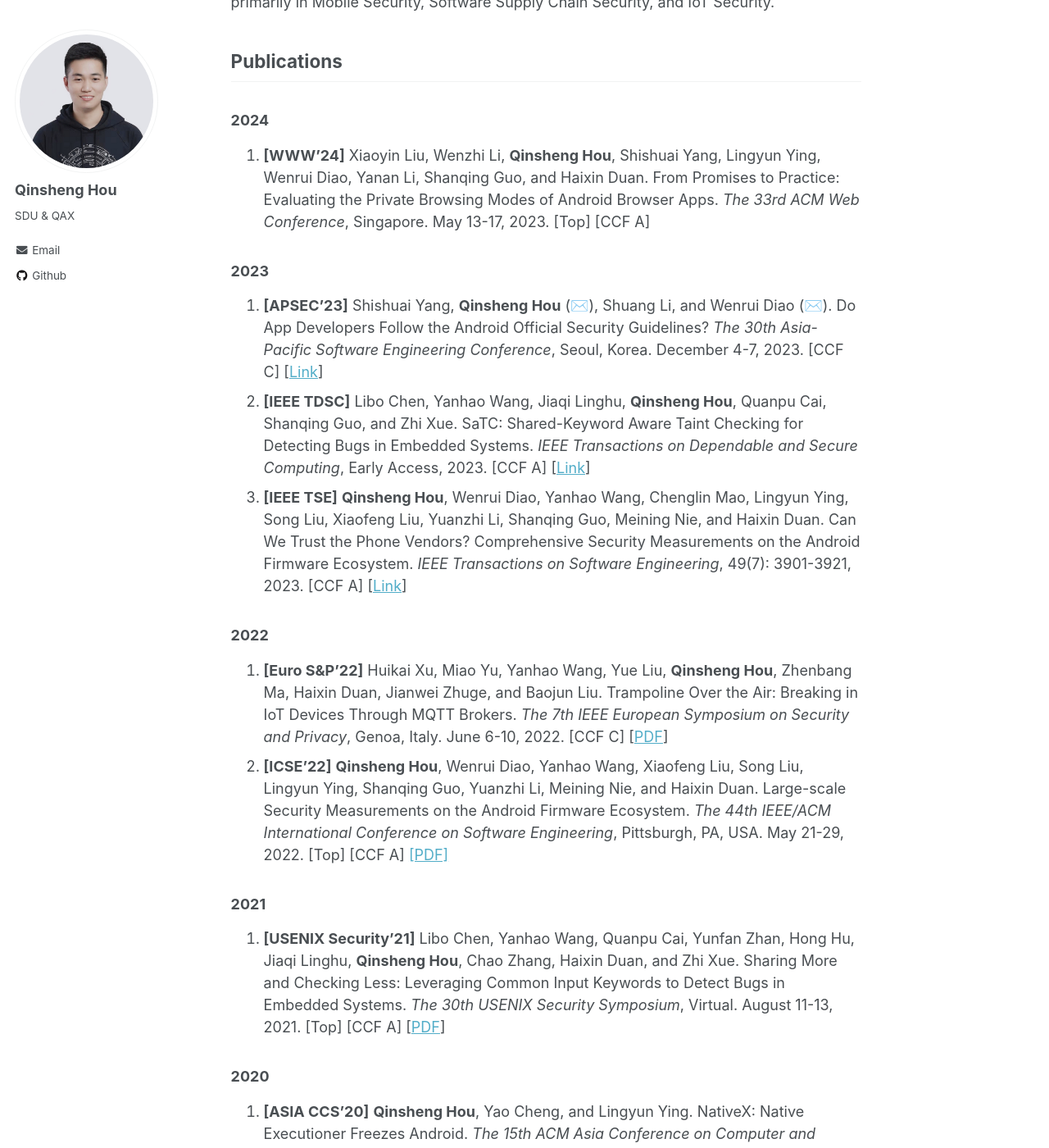
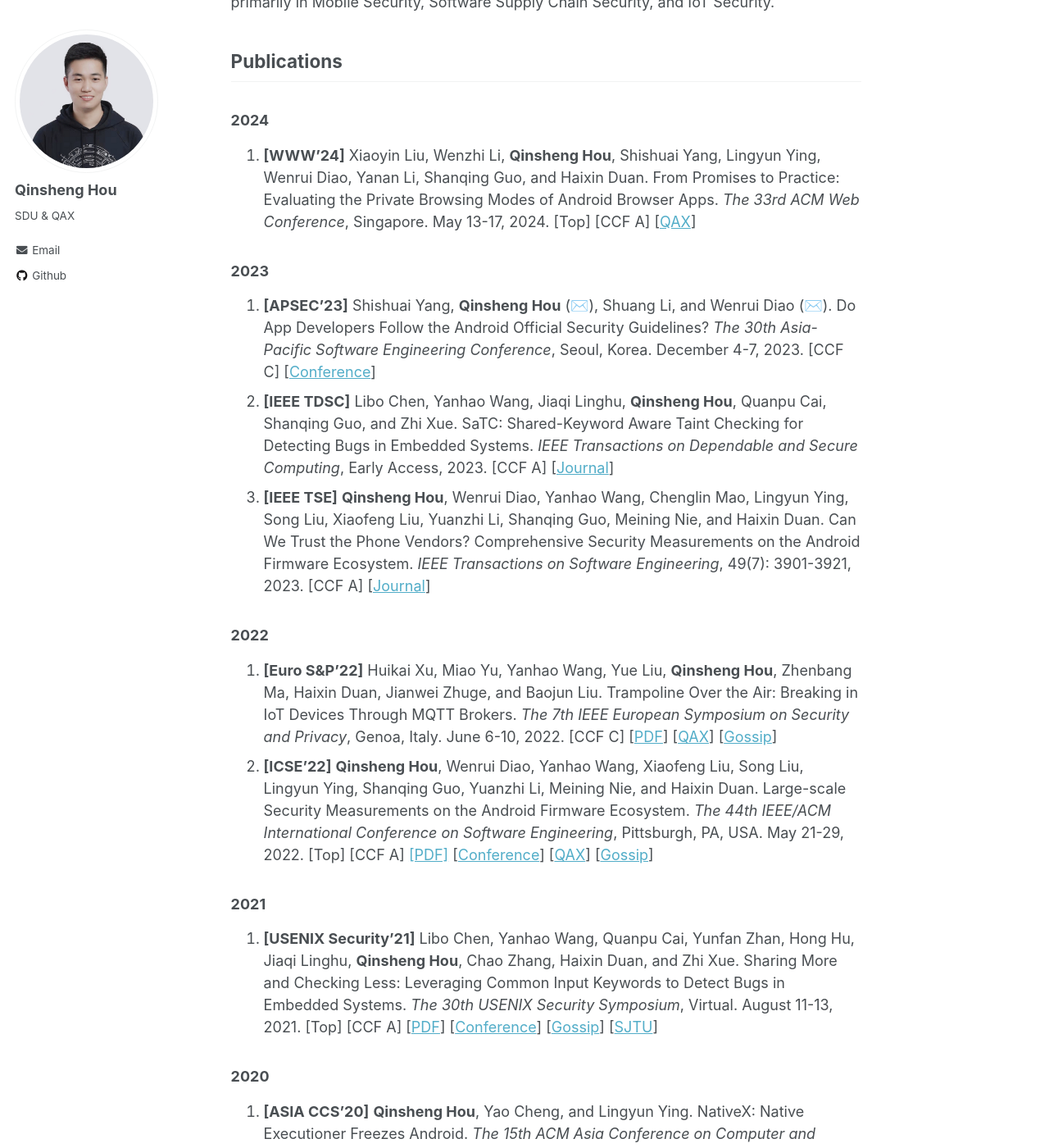
Before and after one commit to chicharitomu14/chicharitomu14.github.io, a Jekyll site: the page built from _pages/about.md, in a window 1280 px wide and 1400 px high, scrolled down 348 px. Shown: the whole window at 82% size. Built offline with Jekyll 4.4.1, drawn with Linux system fonts in a browser that asks for light colours; some of the changed text lies outside the part shown.

Commit message:
update publications

```diff
--- a/_pages/about.md
+++ b/_pages/about.md
@@ -17,26 +17,26 @@ Publications
 
 ### 2024
 
-1. **[WWW’24]** Xiaoyin Liu, Wenzhi Li, **Qinsheng Hou**, Shishuai Yang, Lingyun Ying, Wenrui Diao, Yanan Li, Shanqing Guo, and Haixin Duan. From Promises to Practice: Evaluating the Private Browsing Modes of Android Browser Apps. *The 33rd ACM Web Conference*, Singapore. May 13-17, 2023. [Top] [CCF A]
+1. **[WWW’24]** Xiaoyin Liu, Wenzhi Li, **Qinsheng Hou**, Shishuai Yang, Lingyun Ying, Wenrui Diao, Yanan Li, Shanqing Guo, and Haixin Duan. From Promises to Practice: Evaluating the Private Browsing Modes of Android Browser Apps. *The 33rd ACM Web Conference*, Singapore. May 13-17, 2024. [Top] [CCF A] [[QAX](https://research.qianxin.com/archives/1740)]
 
 ### 2023
 
-1. **[APSEC’23]** Shishuai Yang, **Qinsheng Hou** (✉️), Shuang Li, and Wenrui Diao (✉️). Do App Developers Follow the Android Official Security Guidelines? *The 30th Asia-Pacific Software Engineering Conference*, Seoul, Korea. December 4-7, 2023. [CCF C] [[Link](https://conf.researchr.org/details/apsec-2023/apsec-2023-technical-track/42/Do-App-Developers-Follow-the-Android-Official-Data-Security-Guidelines-An-Empirical-)]
-1. **[IEEE TDSC]** Libo Chen, Yanhao Wang, Jiaqi Linghu, **Qinsheng Hou**, Quanpu Cai, Shanqing Guo, and Zhi Xue. SaTC: Shared-Keyword Aware Taint Checking for Detecting Bugs in Embedded Systems. *IEEE Transactions on Dependable and Secure Computing*, Early Access, 2023. [CCF A] [[Link](https://ieeexplore.ieee.org/abstract/document/10226330)]
-1. **[IEEE TSE]** **Qinsheng Hou**, Wenrui Diao, Yanhao Wang, Chenglin Mao, Lingyun Ying, Song Liu, Xiaofeng Liu, Yuanzhi Li, Shanqing Guo, Meining Nie, and Haixin Duan. Can We Trust the Phone Vendors? Comprehensive Security Measurements on the Android Firmware Ecosystem. *IEEE Transactions on Software Engineering*, 49(7): 3901-3921, 2023. [CCF A] [[Link](https://ieeexplore.ieee.org/document/10141678)]
+1. **[APSEC’23]** Shishuai Yang, **Qinsheng Hou** (✉️), Shuang Li, and Wenrui Diao (✉️). Do App Developers Follow the Android Official Security Guidelines? *The 30th Asia-Pacific Software Engineering Conference*, Seoul, Korea. December 4-7, 2023. [CCF C] [[Conference](https://conf.researchr.org/details/apsec-2023/apsec-2023-technical-track/42/Do-App-Developers-Follow-the-Android-Official-Data-Security-Guidelines-An-Empirical-)]
+1. **[IEEE TDSC]** Libo Chen, Yanhao Wang, Jiaqi Linghu, **Qinsheng Hou**, Quanpu Cai, Shanqing Guo, and Zhi Xue. SaTC: Shared-Keyword Aware Taint Checking for Detecting Bugs in Embedded Systems. *IEEE Transactions on Dependable and Secure Computing*, Early Access, 2023. [CCF A] [[Journal](https://ieeexplore.ieee.org/abstract/document/10226330)]
+1. **[IEEE TSE]** **Qinsheng Hou**, Wenrui Diao, Yanhao Wang, Chenglin Mao, Lingyun Ying, Song Liu, Xiaofeng Liu, Yuanzhi Li, Shanqing Guo, Meining Nie, and Haixin Duan. Can We Trust the Phone Vendors? Comprehensive Security Measurements on the Android Firmware Ecosystem. *IEEE Transactions on Software Engineering*, 49(7): 3901-3921, 2023. [CCF A] [[Journal](https://ieeexplore.ieee.org/document/10141678)]
 
 ### 2022
 
-1. **[Euro S&P'22]** Huikai Xu, Miao Yu, Yanhao Wang, Yue Liu, **Qinsheng Hou**, Zhenbang Ma, Haixin Duan, Jianwei Zhuge, and Baojun Liu. Trampoline Over the Air: Breaking in IoT Devices Through MQTT Brokers. *The 7th IEEE European Symposium on Security and Privacy*, Genoa, Italy. June 6-10, 2022. [CCF C] [[PDF](https://github.com/ReAbout/Trampoline-Over-the-Air/blob/main/Trampoline%20Over%20the%20Air%20-%20Breaking%20in%20IoT%20Devices%20Through%20MQTT%20Brokers_validated.pdf)]
-1. **[ICSE’22]** **Qinsheng Hou**, Wenrui Diao, Yanhao Wang, Xiaofeng Liu, Song Liu, Lingyun Ying, Shanqing Guo, Yuanzhi Li, Meining Nie, and Haixin Duan. Large-scale Security Measurements on the Android Firmware Ecosystem. *The 44th IEEE/ACM International Conference on Software Engineering*, Pittsburgh, PA, USA. May 21-29, 2022. [Top] [CCF A] [[PDF]](https://chicharitomu14.github.io/files/2022-ICSE.pdf)
+1. **[Euro S&P'22]** Huikai Xu, Miao Yu, Yanhao Wang, Yue Liu, **Qinsheng Hou**, Zhenbang Ma, Haixin Duan, Jianwei Zhuge, and Baojun Liu. Trampoline Over the Air: Breaking in IoT Devices Through MQTT Brokers. *The 7th IEEE European Symposium on Security and Privacy*, Genoa, Italy. June 6-10, 2022. [CCF C] [[PDF](https://github.com/ReAbout/Trampoline-Over-the-Air/blob/main/Trampoline%20Over%20the%20Air%20-%20Breaking%20in%20IoT%20Devices%20Through%20MQTT%20Brokers_validated.pdf)] [[QAX](https://research.qianxin.com/archives/1186)] [[Gossip](https://mp.weixin.qq.com/s/EWbDSyauXuTyF4ja9Duv2g)]
+1. **[ICSE’22]** **Qinsheng Hou**, Wenrui Diao, Yanhao Wang, Xiaofeng Liu, Song Liu, Lingyun Ying, Shanqing Guo, Yuanzhi Li, Meining Nie, and Haixin Duan. Large-scale Security Measurements on the Android Firmware Ecosystem. *The 44th IEEE/ACM International Conference on Software Engineering*, Pittsburgh, PA, USA. May 21-29, 2022. [Top] [CCF A] [[PDF]](https://chicharitomu14.github.io/files/2022-ICSE.pdf) [[Conference](https://conf.researchr.org/details/icse-2022/icse-2022-papers/36/Large-scale-Security-Measurements-on-the-Android-Firmware-Ecosystem)] [[QAX](https://research.qianxin.com/archives/1208)] [[Gossip](https://mp.weixin.qq.com/s/ykvCJ8biYHunpxjIGW8-uA)]
 
 ### 2021
 
-1. **[USENIX Security’21]** Libo Chen, Yanhao Wang, Quanpu Cai, Yunfan Zhan, Hong Hu, Jiaqi Linghu, **Qinsheng Hou**, Chao Zhang, Haixin Duan, and Zhi Xue. Sharing More and Checking Less: Leveraging Common Input Keywords to Detect Bugs in Embedded Systems. *The 30th USENIX Security Symposium*,  Virtual. August 11-13, 2021. [Top] [CCF A] [[PDF](https://www.usenix.org/system/files/sec21-chen-libo.pdf)]
+1. **[USENIX Security’21]** Libo Chen, Yanhao Wang, Quanpu Cai, Yunfan Zhan, Hong Hu, Jiaqi Linghu, **Qinsheng Hou**, Chao Zhang, Haixin Duan, and Zhi Xue. Sharing More and Checking Less: Leveraging Common Input Keywords to Detect Bugs in Embedded Systems. *The 30th USENIX Security Symposium*,  Virtual. August 11-13, 2021. [Top] [CCF A] [[PDF](https://www.usenix.org/system/files/sec21-chen-libo.pdf)] [[Conference](https://www.usenix.org/conference/usenixsecurity21/presentation/chen-libo)] [[Gossip](https://mp.weixin.qq.com/s/Xy4x2_cZnyvXAzN3G0skyg)] [[SJTU](https://news.sjtu.edu.cn/jdzh/20210225/142057.html)]
 
 ### 2020
 
-1. **[ASIA CCS’20]** **Qinsheng Hou**, Yao Cheng, and Lingyun Ying. NativeX: Native Executioner Freezes Android. *The 15th ACM Asia Conference on Computer and Communications Security*, Taipei, Taiwan, October 5-9, 2020. [CCF C] [[PDF](https://chicharitomu14.github.io/files/2020-NativeX.pdf)]
+1. **[ASIA CCS’20]** **Qinsheng Hou**, Yao Cheng, and Lingyun Ying. NativeX: Native Executioner Freezes Android. *The 15th ACM Asia Conference on Computer and Communications Security*, Taipei, Taiwan, October 5-9, 2020. [CCF C] [[PDF](https://chicharitomu14.github.io/files/2020-NativeX.pdf)] [[Conference](https://dl.acm.org/doi/10.1145/3320269.3384713)] [[QAX](https://research.qianxin.com/archives/918)] [[Gossip](https://mp.weixin.qq.com/s/HFoMdir7j5EwPs6TwfQBnw)]
 
 Talks
 ------
```
